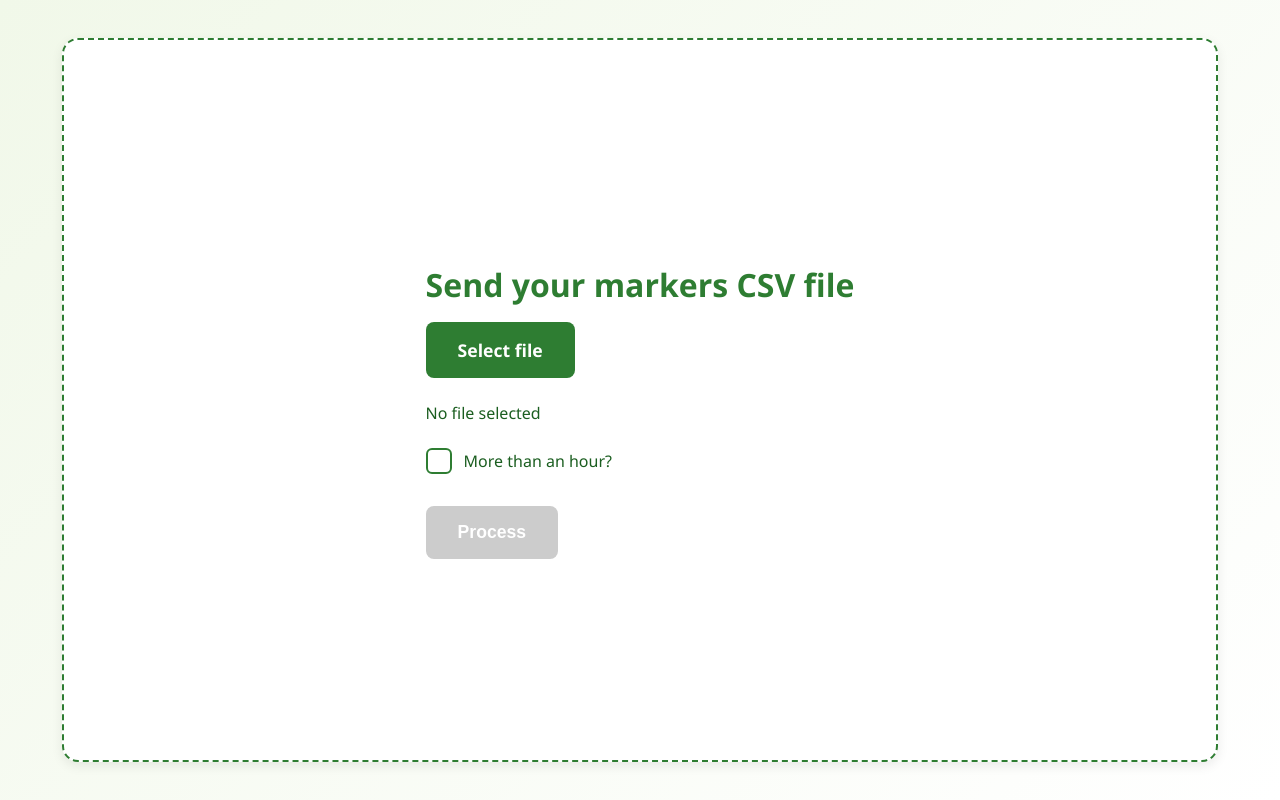
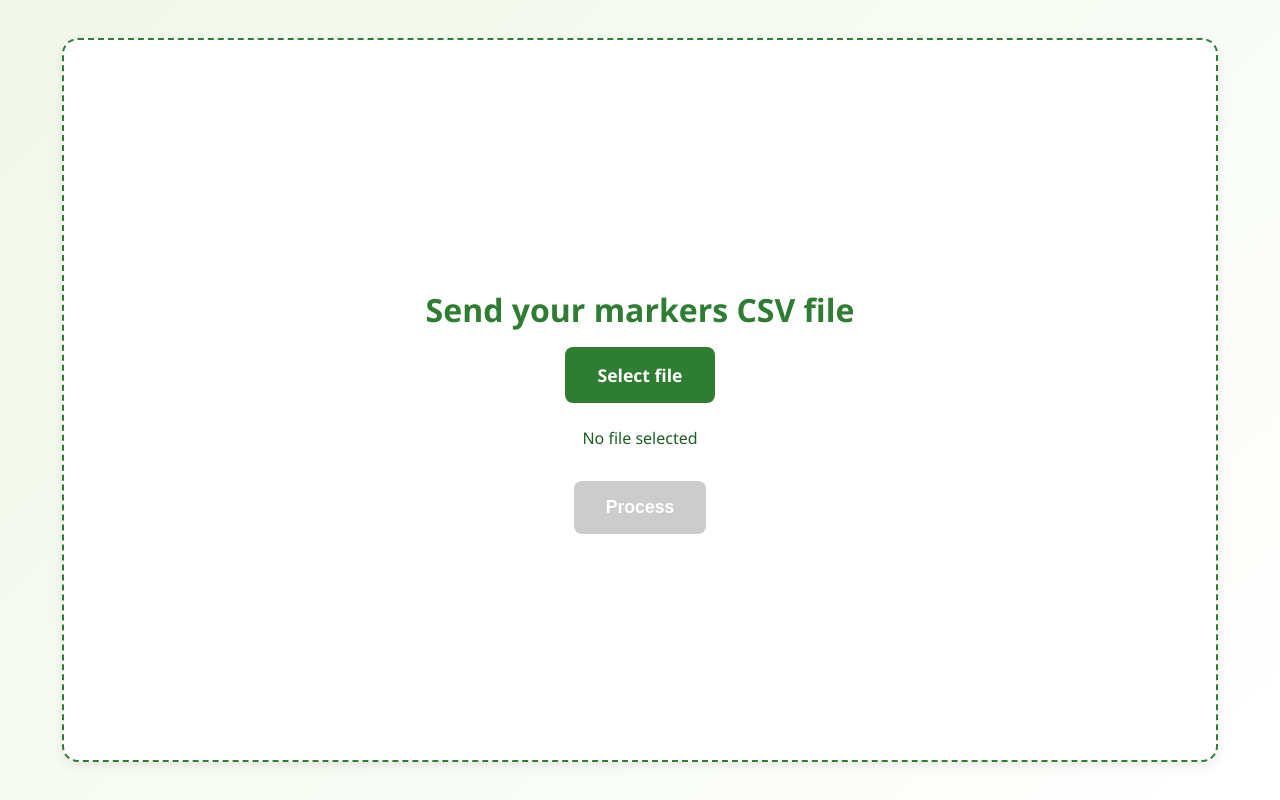
Before and after one commit to joaomateusferr/markers-to-chapters-converter, a PHP site: page / in a window 1280 px wide. Run offline with PHP 8.4, Linux system fonts and the light colour scheme.

Commit message:
Remove more than an hour flag and fix the ui

```diff
--- a/pages/result.php
+++ b/pages/result.php
@@ -11,8 +11,7 @@
             throw new Exception('Upload issue!');
 
         $CsvPath = (new UploadFileParser($_FILES))->getPath();
-        $MoreThanAnHour = empty($_POST['hour-plus']) ? false : true;
-        $Marker = new Marker($CsvPath, $MoreThanAnHour);
+        $Marker = new Marker($CsvPath);
         $Chapters = $Marker->getChapters();
 
         if(!empty($Chapters)){
--- a/pages/upload.php
+++ b/pages/upload.php
@@ -1,22 +1,17 @@
 <form action="index.php" method="post" enctype="multipart/form-data">
 
-    <h1>Send your markers CSV file</h1>
+    <center>
 
-    <input type="file" name="csv" id="csv" accept=".csv,text/csv" required>
-    <label for="csv">Select file</label>
-    <div class="file-name" id="file-name">No file selected</div>
+        <h1>Send your markers CSV file</h1>
 
-    <div class="checkbox-wrapper">
-        <input type="checkbox" id="hour-plus" name="hour-plus" value="1">
-        <label for="hour-plus">
-            <span class="checkbox-ui"></span>
-            <span class="checkbox-text">More than an hour?</span>
-        </label>
-    </div>
+        <input type="file" name="csv" id="csv" accept=".csv,text/csv" required>
+        <label for="csv">Select file</label>
+        <div class="file-name" id="file-name">No file selected</div>
+        <div class="actions">
+            <button type="submit" id="submit-btn" disabled>Process</button>
+        </div>
 
-    <div class="actions">
-        <button type="submit" id="submit-btn" disabled>Process</button>
-    </div>
+    </center>
 
 </form>
 
--- a/src/Services/Marker.php
+++ b/src/Services/Marker.php
@@ -8,7 +8,7 @@ class Marker {
 
     private array $Chapters = [];
 
-    public function __construct(string $CsvPath, bool $MoreThanAnHour) {
+    public function __construct(string $CsvPath) {
 
         try{
 
@@ -42,9 +42,7 @@ class Marker {
 
                             $Tokens = explode(':', $Value);
                             unset($Tokens[array_key_last($Tokens)]);
-
-                            if(!$MoreThanAnHour)
-                                unset($Tokens[0]);
+                            unset($Tokens[0]);
 
                             $Value = implode(':', $Tokens);
 
```
